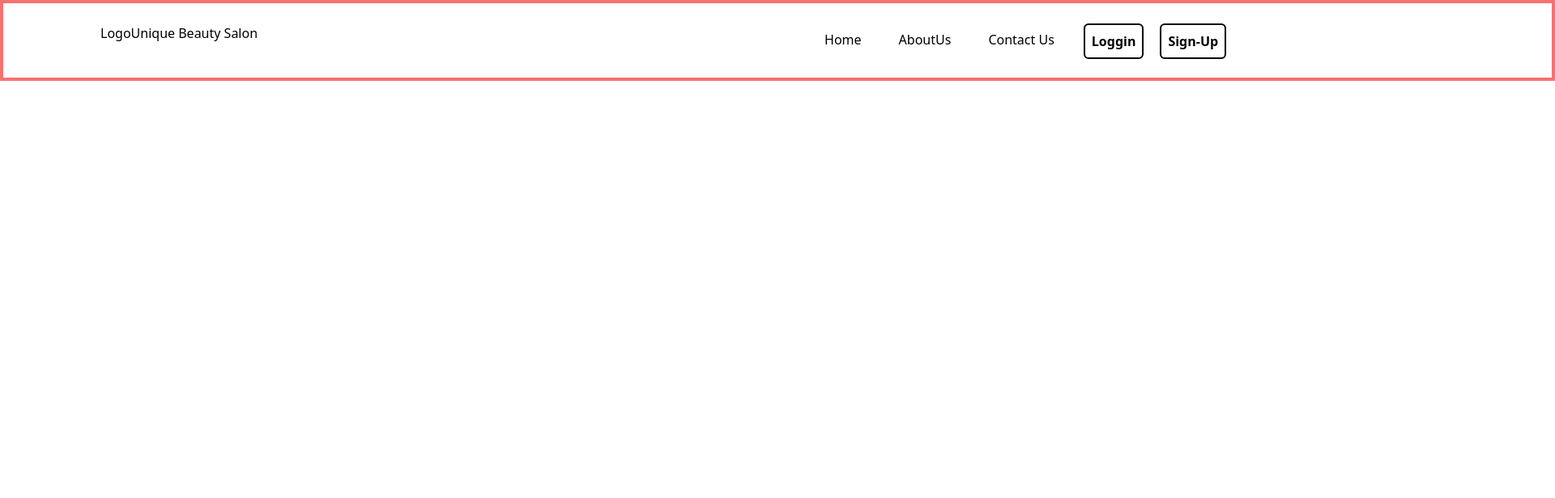
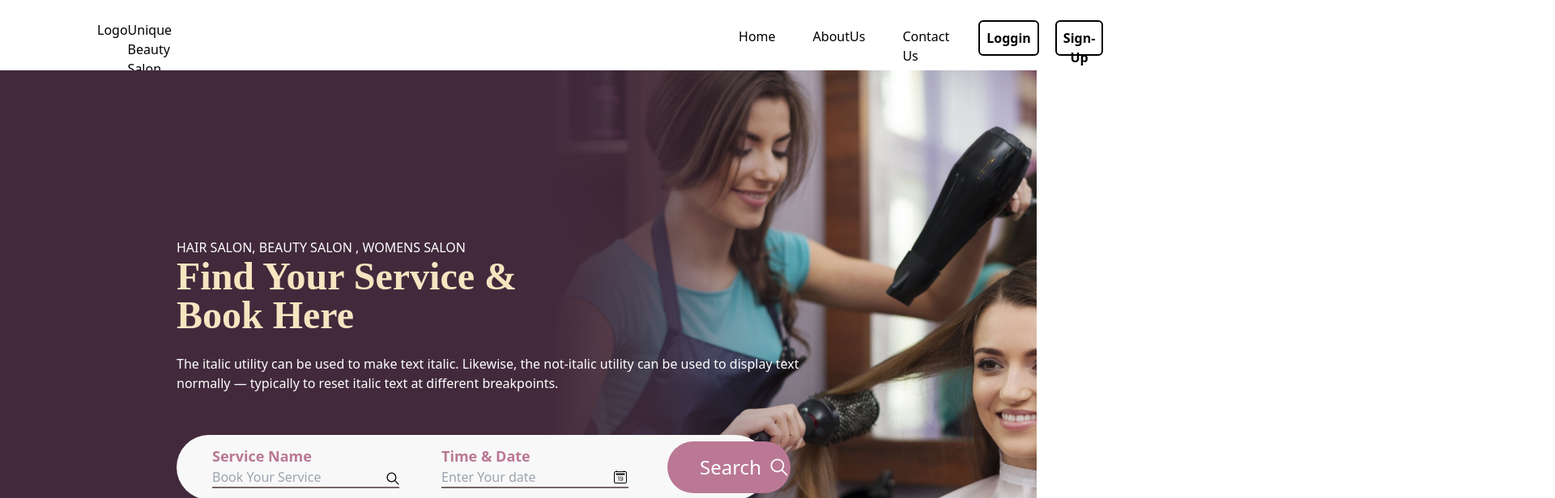
Before and after one commit to Taterao3133/salon-website, a React (Create React App) app in the folder client_side/: page / in a window 1280 px wide. Shown: the top 616 px of the page at 81% size, 1920 px wide, since content can reach past the window. Built offline with nearby package versions, Linux system fonts and the light colour scheme.

Commit message:
hero section completed

```diff
--- a/client_side/package.json
+++ b/client_side/package.json
@@ -9,7 +9,9 @@
     "boxicons": "^2.1.4",
     "react": "^18.2.0",
     "react-dom": "^18.2.0",
+    "react-icons": "^5.1.0",
     "react-scripts": "5.0.1",
+    "typeface-playfair-display": "^1.1.13",
     "web-vitals": "^2.1.4"
   },
   "scripts": {
--- a/client_side/src/App.js
+++ b/client_side/src/App.js
@@ -1,9 +1,13 @@
 import Header from "./components/Header/Header";
+import Home from "./components/Home/Home";
 
 function App() {
-  return (
+  return <>
     <Header/>
-  );
+
+    <Home/>
+    </>
+
 }
 
 export default App;
--- a/client_side/src/components/Header/Header.jsx
+++ b/client_side/src/components/Header/Header.jsx
@@ -2,8 +2,8 @@
 
 function Header() {
   return (
-    <div className="Header w-[1920px] h-[100px] bg-[white] border-solid border-red-400 border-4">
-        <div className="flex flex-nowrap gap-x-[700px]  w-[1680px] h-[52px] ml-[120px] mt-[25px]">
+    <div className="Header  h-[50px] mb-3 bg-[white] ">
+        <div className="flex flex-nowrap gap-x-[700px]  h-[52px] ml-[120px] mt-[25px]">
             <div className="leftheader flex flex-nowrap">
                 <div className="logo">Logo</div>
                 <div className="name">
--- /dev/null
+++ b/client_side/src/components/Home/Home.css
@@ -0,0 +1,14 @@
+.bg-image{
+    background-image: url('../../../assests/herosection.jpg');
+    background-size:cover;
+    width: 900px;
+    height: 650px;
+}
+
+.bg_gradient {
+    background-image: linear-gradient(to right, rgba(66, 42, 60, 1) 68% , rgba(66, 42, 60, 0.80)80% , rgba(66, 42, 60, 0.31) ,rgba(66, 42, 60, 0.05) );
+    height: 650px;
+    width: 1000px;
+    position: relative;
+    z-index: 1;
+  }
--- /dev/null
+++ b/client_side/src/components/Home/Home.jsx
@@ -0,0 +1,56 @@
+import '../Home/Home.css'
+
+import { IoIosSearch } from "react-icons/io";
+import { BsCalendar2Date } from "react-icons/bs";
+
+function Home() {
+  return <>
+     <div className="herosection  flex flex-nowrap">
+        <div className="b_c bg-[#BA7894] w-[635px]">
+            <div className=" bg_gradient  ">
+              <div className="herocontent ml-[218px] pt-[207px]">
+                  <p className='text-[#FFFFFF]'>HAIR SALON, BEAUTY SALON , WOMENS SALON  </p>
+                  <h1 className='text-[#F7E5C1] font-playfair text-5xl font-semibold mb-6'>Find Your Service &<br/> Book Here</h1>
+                  <p className='text-[#FFFFFF]'>The italic utility can be used to make text italic.
+                   Likewise, the not-italic utility can be used to display text
+                   normally — typically to reset italic text at different breakpoints.</p>
+                   <div className="search-box bg-[#F8F8F8] h-[80px] w-[730px] rounded-full mt-[52px]">
+                    <div className="search-bc flex flex-nowrap space-x-[50px]" >
+                      <div className="input-1 ml-11">
+                        <p className='text-[#BA7894] font-semibold text-lg mt-3 '>Service Name</p>
+                        <div className="search-icon flex flex-nowrap">
+                        <input type="text" className='border-b-2 focus:outline-none border-[#786666] bg-[#F8F8F8] ' placeholder='Book Your Service' />
+                          <IoIosSearch  className='ml-[-18px] mt-1 h-5 w-5 cursor-pointer'/>
+                        </div>
+                      </div>
+                      <div className="input-2">
+                         <p className='text-[#BA7894] font-semibold text-lg mt-3'>Time & Date</p>
+                          <div className="search-icon flex flex-nowrap">
+                            <input type="text" className='border-b-2 focus:outline-none border-[#786666] bg-[#F8F8F8] ' placeholder='Enter Your date' />
+                            <BsCalendar2Date className='ml-[-18px] mt-1 h-4 w-4 cursor-pointer' />
+                          </div>
+                      </div>
+                      <div className="s_btn w-52 h-16 bg-[#BA7894] rounded-full mt-2 flex flex-nowrap cursor-pointer">
+                        <p className='text-white text-2xl font-medium ml-10 mt-4'>Search</p>
+                        <IoIosSearch className='text-white mt-[18px]  h-7 w-7 ml-2 '/>
+
+                      </div>
+
+                    </div>
+                   </div>
+              </div>
+            </div>
+        </div>
+        {/* background -image */}
+        <div className="bg-image  "> </div>
+
+
+     </div>
+     {/* category section */}
+
+  </>
+
+
+}
+
+export default Home
--- a/client_side/tailwind.config.js
+++ b/client_side/tailwind.config.js
@@ -4,7 +4,11 @@ module.exports = {
     "./src/**/*.{js,jsx,ts,tsx}",
   ],
   theme: {
-    extend: {},
+    extend: {
+      fontFamily: {
+        'playfair': ['Playfair Display', 'serif'],
+      }
+    },
   },
   plugins: [],
 }
```
Also changed, not shown: client_side/assests/herosection.jpg (added), 1 other file (tests, documents, lock files or other folders).
